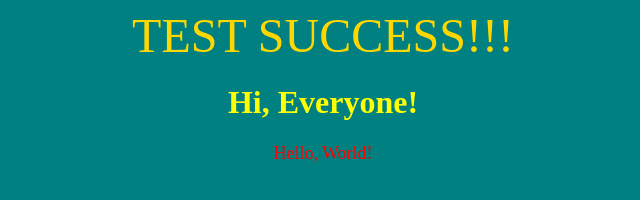
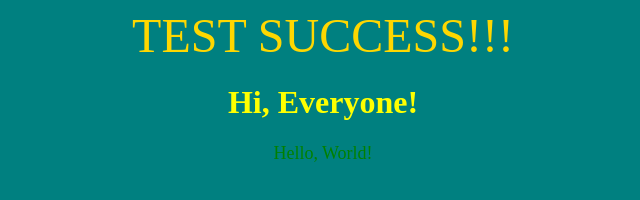
Before and after one commit to vyashin-devops/TestDeloy2Jenkins, a plain HTML site: page index.html in a window 1280 px wide. Shown: the whole page, without its empty margins (317-957 px from the left). Drawn offline with Linux system fonts and the light colour scheme.

Commit message:
red to green

```diff
--- a/index.html
+++ b/index.html
@@ -12,7 +12,7 @@
 
 <CENTER><H1><font color="yellow">Hi, Everyone!</H1></CENTER></font><P>
 
-<CENTER><font color="red" size=4>Hello, World!</CENTER></font>
+<CENTER><font color="green" size=4>Hello, World!</CENTER></font>
 
 </BODY>
 
```
